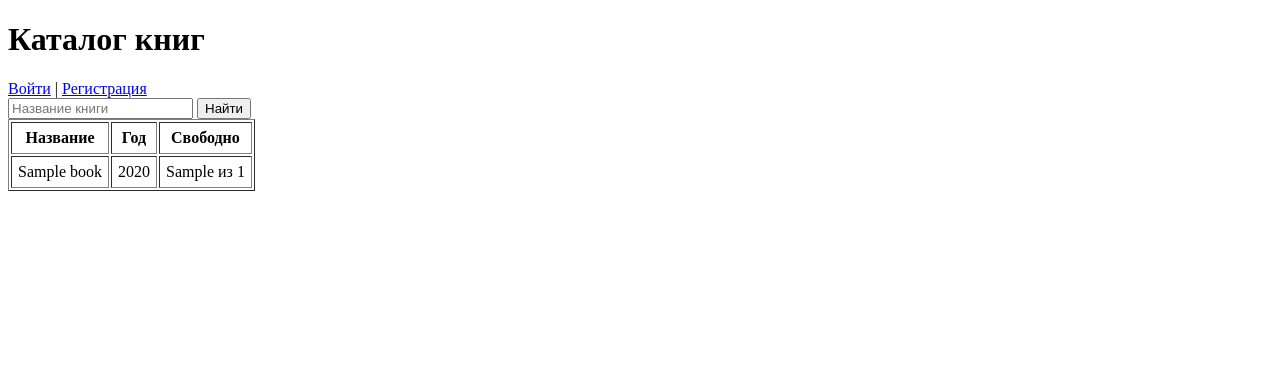
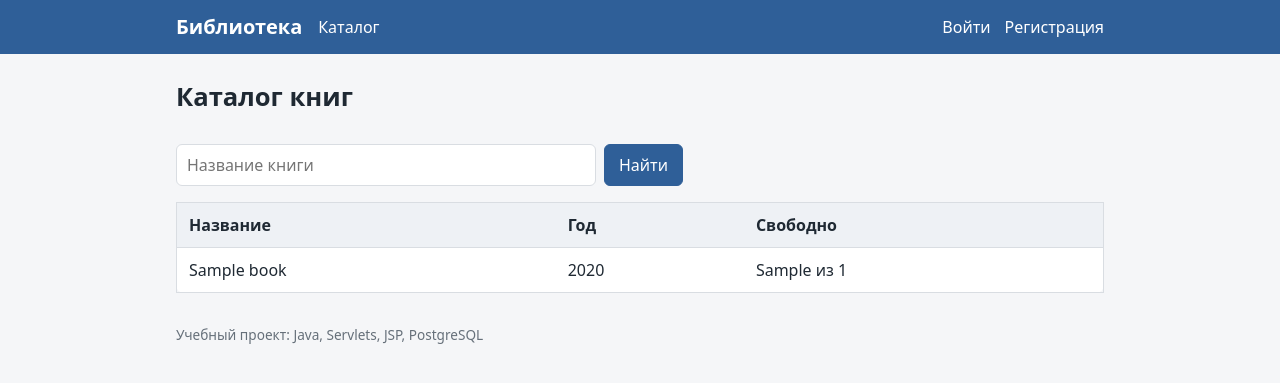
Before and after one commit to FreneticDonut/library, a Java web app: template src/main/webapp/WEB-INF/views/catalog.jsp in a window 1280 px wide. Shown: the top 383 px of the page. Run offline with Tomcat 11, a stand-in JSP engine, Linux system fonts and the light colour scheme; the template is opened without the code that fills it: most values are stand-ins (such as "Sample title", 1, 10 or a date in 2020); data that the repository does not hold is empty.

Commit message:
feat: add shared layout, header/footer fragments and stylesheet

```diff
--- a/src/main/webapp/WEB-INF/views/catalog.jsp
+++ b/src/main/webapp/WEB-INF/views/catalog.jsp
@@ -1,52 +1,29 @@
 <%@ page contentType="text/html;charset=UTF-8" pageEncoding="UTF-8" %>
 <%@ taglib prefix="c" uri="jakarta.tags.core" %>
+<c:set var="pageTitle" value="Каталог книг"/>
+<%@ include file="/WEB-INF/views/fragments/header.jspf" %>
 <c:set var="isLibrarian" value="${sessionScope.currentUser.role == 'LIBRARIAN'}"/>
 <c:set var="isReader" value="${sessionScope.currentUser.role == 'READER'}"/>
-<!DOCTYPE html>
-<html>
-<head>
-    <meta charset="UTF-8">
-    <title>Каталог книг</title>
-</head>
-<body>
+
+<div class="toolbar">
     <h1>Каталог книг</h1>
-
-    <div>
-        <c:choose>
-            <c:when test="${not empty sessionScope.currentUser}">
-                Вы вошли как <b><c:out value="${sessionScope.currentUser.name}"/></b>
-                <form method="post" action="logout" style="display:inline">
-                    <button type="submit">Выйти</button>
-                </form>
-                <a href="my/books">Мои книги</a>
     <c:if test="${isLibrarian}">
-                    <a href="admin/home">Панель библиотекаря</a>
+        <a class="btn" href="${ctx}/admin/books/new">Добавить книгу</a>
     </c:if>
-            </c:when>
-            <c:otherwise>
-                <a href="login">Войти</a> | <a href="register">Регистрация</a>
-            </c:otherwise>
-        </c:choose>
 </div>
 
-    <c:if test="${not empty flashMessage}">
-        <p style="color: green"><c:out value="${flashMessage}"/></p>
-    </c:if>
-    <c:if test="${not empty flashError}">
-        <p style="color: red"><c:out value="${flashError}"/></p>
-    </c:if>
-
-    <form method="get" action="catalog">
+<form method="get" action="${ctx}/catalog" class="search">
     <input type="text" name="q" value="<c:out value='${q}'/>" placeholder="Название книги">
     <button type="submit">Найти</button>
 </form>
 
 <c:choose>
     <c:when test="${empty books}">
-            <p>Ничего не найдено.</p>
+        <p class="muted">Ничего не найдено.</p>
     </c:when>
     <c:otherwise>
-            <table border="1" cellpadding="6">
+        <div class="table-wrap">
+            <table>
                 <tr>
                     <th>Название</th>
                     <th>Год</th>
@@ -62,41 +39,38 @@
                         <td>${book.availableCopies} из ${book.totalCopies}</td>
 
                         <c:if test="${isLibrarian}">
-                            <td>
-                                <a href="${pageContext.request.contextPath}/admin/books/edit?id=${book.id}">Изменить</a>
-                                <form method="post"
-                                      action="${pageContext.request.contextPath}/admin/books/delete"
-                                      style="display:inline"
+                            <td class="actions">
+                                <a href="${ctx}/admin/books/edit?id=${book.id}">Изменить</a>
+                                <form method="post" action="${ctx}/admin/books/delete" class="inline"
                                       onsubmit="return confirm('Удалить книгу?');">
                                     <input type="hidden" name="id" value="${book.id}">
-                                    <button type="submit">Удалить</button>
+                                    <button type="submit" class="btn-danger">Удалить</button>
                                 </form>
                             </td>
                         </c:if>
 
                         <c:if test="${isReader}">
-                            <td>
+                            <td class="actions">
                                 <c:choose>
                                     <c:when test="${book.availableCopies > 0}">
-                                        <form method="post"
-                                              action="${pageContext.request.contextPath}/my/orders"
-                                              style="display:inline">
+                                        <form method="post" action="${ctx}/my/orders" class="inline">
                                             <input type="hidden" name="bookId" value="${book.id}">
                                             <input type="hidden" name="q" value="<c:out value='${q}'/>">
                                             <input type="hidden" name="page" value="${page}">
                                             <button type="submit">Заказать</button>
                                         </form>
                                     </c:when>
-                                    <c:otherwise>Нет в наличии</c:otherwise>
+                                    <c:otherwise><span class="muted">Нет в наличии</span></c:otherwise>
                                 </c:choose>
                             </td>
                         </c:if>
                     </tr>
                 </c:forEach>
             </table>
+        </div>
 
         <c:if test="${totalPages > 1}">
-                <p>
+            <div class="pagination">
                 <c:if test="${page > 1}">
                     <c:url var="prevUrl" value="/catalog">
                         <c:param name="q" value="${q}"/>
@@ -105,7 +79,7 @@
                     <a href="<c:out value='${prevUrl}'/>">&larr; Назад</a>
                 </c:if>
 
-                    Страница ${page} из ${totalPages}
+                <span>Страница ${page} из ${totalPages}</span>
 
                 <c:if test="${page < totalPages}">
                     <c:url var="nextUrl" value="/catalog">
@@ -114,9 +88,9 @@
                     </c:url>
                     <a href="<c:out value='${nextUrl}'/>">Вперёд &rarr;</a>
                 </c:if>
-                </p>
+            </div>
         </c:if>
     </c:otherwise>
 </c:choose>
-</body>
-</html>
+
+<%@ include file="/WEB-INF/views/fragments/footer.jspf" %>
--- /dev/null
+++ b/src/main/webapp/WEB-INF/views/fragments/footer.jspf
@@ -0,0 +1,7 @@
+</main>
+
+<footer class="site-footer">
+    Учебный проект: Java, Servlets, JSP, PostgreSQL
+</footer>
+</body>
+</html>
--- /dev/null
+++ b/src/main/webapp/WEB-INF/views/fragments/header.jspf
@@ -0,0 +1,49 @@
+<%-- Общая шапка. Страница перед включением должна объявить taglib "c" и задать pageTitle --%>
+<c:set var="ctx" value="${pageContext.request.contextPath}"/>
+<!DOCTYPE html>
+<html lang="ru">
+<head>
+    <meta charset="UTF-8">
+    <meta name="viewport" content="width=device-width, initial-scale=1">
+    <title><c:out value="${pageTitle}"/> — Библиотека</title>
+    <link rel="stylesheet" href="${ctx}/static/style.css">
+</head>
+<body>
+<header class="site-header">
+    <div class="header-inner">
+        <a class="brand" href="${ctx}/catalog">Библиотека</a>
+
+        <nav class="main-nav">
+            <a href="${ctx}/catalog">Каталог</a>
+            <c:if test="${not empty sessionScope.currentUser}">
+                <a href="${ctx}/my/books">Мои книги</a>
+            </c:if>
+            <c:if test="${sessionScope.currentUser.role == 'LIBRARIAN'}">
+                <a href="${ctx}/admin/home">Панель библиотекаря</a>
+            </c:if>
+        </nav>
+
+        <nav class="user-nav">
+            <c:choose>
+                <c:when test="${not empty sessionScope.currentUser}">
+                    <span class="user-name"><c:out value="${sessionScope.currentUser.name}"/></span>
+                    <form method="post" action="${ctx}/logout" class="inline">
+                        <button type="submit" class="btn-light">Выйти</button>
+                    </form>
+                </c:when>
+                <c:otherwise>
+                    <a href="${ctx}/login">Войти</a>
+                    <a href="${ctx}/register">Регистрация</a>
+                </c:otherwise>
+            </c:choose>
+        </nav>
+    </div>
+</header>
+
+<main class="container">
+    <c:if test="${not empty flashMessage}">
+        <div class="msg msg-ok"><c:out value="${flashMessage}"/></div>
+    </c:if>
+    <c:if test="${not empty flashError}">
+        <div class="msg msg-error"><c:out value="${flashError}"/></div>
+    </c:if>
--- /dev/null
+++ b/src/main/webapp/static/style.css
@@ -0,0 +1,290 @@
+:root {
+    --bg: #f5f6f8;
+    --surface: #ffffff;
+    --text: #1f2933;
+    --muted: #66707a;
+    --border: #d9dde2;
+    --accent: #2f5f98;
+    --accent-dark: #244a77;
+    --danger: #b3261e;
+    --ok-bg: #e6f4ea;
+    --ok-text: #1e6b34;
+    --err-bg: #fdecea;
+    --err-text: #8c1d18;
+}
+
+* {
+    box-sizing: border-box;
+}
+
+body {
+    margin: 0;
+    background: var(--bg);
+    color: var(--text);
+    font-family: system-ui, -apple-system, "Segoe UI", Roboto, Arial, sans-serif;
+    line-height: 1.5;
+}
+
+a {
+    color: var(--accent);
+}
+
+a:hover {
+    color: var(--accent-dark);
+}
+
+/* ---------- шапка ---------- */
+
+.site-header {
+    background: var(--accent);
+    color: #fff;
+}
+
+.header-inner {
+    max-width: 960px;
+    margin: 0 auto;
+    padding: 12px 16px;
+    display: flex;
+    flex-wrap: wrap;
+    align-items: center;
+    gap: 16px;
+}
+
+.site-header a {
+    color: #fff;
+    text-decoration: none;
+}
+
+.site-header a:hover {
+    text-decoration: underline;
+}
+
+.brand {
+    font-size: 1.25rem;
+    font-weight: 600;
+}
+
+.main-nav,
+.user-nav {
+    display: flex;
+    flex-wrap: wrap;
+    align-items: center;
+    gap: 14px;
+}
+
+.user-nav {
+    margin-left: auto;
+}
+
+.user-name {
+    opacity: 0.9;
+}
+
+/* ---------- содержимое ---------- */
+
+.container {
+    max-width: 960px;
+    margin: 24px auto;
+    padding: 0 16px;
+}
+
+h1 {
+    margin: 0 0 16px;
+    font-size: 1.6rem;
+}
+
+h2 {
+    margin: 28px 0 12px;
+    font-size: 1.2rem;
+}
+
+.card {
+    background: var(--surface);
+    border: 1px solid var(--border);
+    border-radius: 8px;
+    padding: 20px;
+}
+
+.site-footer {
+    max-width: 960px;
+    margin: 32px auto 24px;
+    padding: 0 16px;
+    color: var(--muted);
+    font-size: 0.85rem;
+}
+
+.muted {
+    color: var(--muted);
+}
+
+/* ---------- сообщения ---------- */
+
+.msg {
+    margin: 0 0 16px;
+    padding: 10px 14px;
+    border-radius: 6px;
+}
+
+.msg-ok {
+    background: var(--ok-bg);
+    color: var(--ok-text);
+}
+
+.msg-error {
+    background: var(--err-bg);
+    color: var(--err-text);
+}
+
+/* ---------- таблицы ---------- */
+
+.table-wrap {
+    overflow-x: auto;
+}
+
+table {
+    width: 100%;
+    border-collapse: collapse;
+    background: var(--surface);
+    border: 1px solid var(--border);
+    border-radius: 8px;
+}
+
+th,
+td {
+    padding: 10px 12px;
+    border-bottom: 1px solid var(--border);
+    text-align: left;
+    vertical-align: middle;
+}
+
+th {
+    background: #eef1f5;
+    font-weight: 600;
+}
+
+tr:last-child td {
+    border-bottom: none;
+}
+
+.actions {
+    white-space: nowrap;
+}
+
+.overdue {
+    color: var(--danger);
+    font-weight: 600;
+}
+
+/* ---------- формы и кнопки ---------- */
+
+form.inline {
+    display: inline;
+}
+
+label {
+    display: block;
+    margin-bottom: 14px;
+    font-weight: 500;
+}
+
+input[type="text"],
+input[type="email"],
+input[type="password"],
+input[type="number"] {
+    display: block;
+    width: 100%;
+    max-width: 420px;
+    margin-top: 4px;
+    padding: 8px 10px;
+    border: 1px solid var(--border);
+    border-radius: 6px;
+    font: inherit;
+}
+
+input:focus {
+    outline: 2px solid var(--accent);
+    outline-offset: 1px;
+}
+
+button,
+.btn {
+    display: inline-block;
+    padding: 7px 14px;
+    border: 1px solid var(--accent);
+    border-radius: 6px;
+    background: var(--accent);
+    color: #fff;
+    font: inherit;
+    text-decoration: none;
+    cursor: pointer;
+}
+
+button:hover,
+.btn:hover {
+    background: var(--accent-dark);
+    border-color: var(--accent-dark);
+    color: #fff;
+}
+
+.btn-danger {
+    background: #fff;
+    border-color: var(--danger);
+    color: var(--danger);
+}
+
+.btn-danger:hover {
+    background: var(--danger);
+    border-color: var(--danger);
+    color: #fff;
+}
+
+.btn-light {
+    background: transparent;
+    border-color: rgba(255, 255, 255, 0.7);
+    color: #fff;
+    padding: 4px 12px;
+}
+
+.btn-light:hover {
+    background: rgba(255, 255, 255, 0.15);
+    border-color: #fff;
+}
+
+.search {
+    display: flex;
+    flex-wrap: wrap;
+    gap: 8px;
+    margin-bottom: 16px;
+}
+
+.search input[type="text"] {
+    margin-top: 0;
+    flex: 1;
+    min-width: 200px;
+}
+
+.toolbar {
+    display: flex;
+    justify-content: space-between;
+    align-items: center;
+    gap: 12px;
+    margin-bottom: 12px;
+}
+
+.pagination {
+    display: flex;
+    justify-content: center;
+    align-items: center;
+    gap: 16px;
+    margin-top: 16px;
+}
+
+.link-list {
+    list-style: none;
+    padding: 0;
+    margin: 0;
+}
+
+.link-list li {
+    margin-bottom: 10px;
+}
```
Also changed, not shown: src/main/webapp/WEB-INF/views/admin-book-form.jsp (+21 -36 lines), src/main/webapp/WEB-INF/views/admin-home.jsp (+12 -14 lines), src/main/webapp/WEB-INF/views/admin-loans.jsp (+19 -32 lines), src/main/webapp/WEB-INF/views/error.jsp (+9 -11 lines), src/main/webapp/WEB-INF/views/login.jsp (+17 -25 lines), src/main/webapp/WEB-INF/views/my-books.jsp (+11 -26 lines), src/main/webapp/WEB-INF/views/register.jsp (+22 -30 lines), src/main/webapp/WEB-INF/web.xml (+8 -0 lines). Lines whose indentation alone changed are shown as unchanged.
